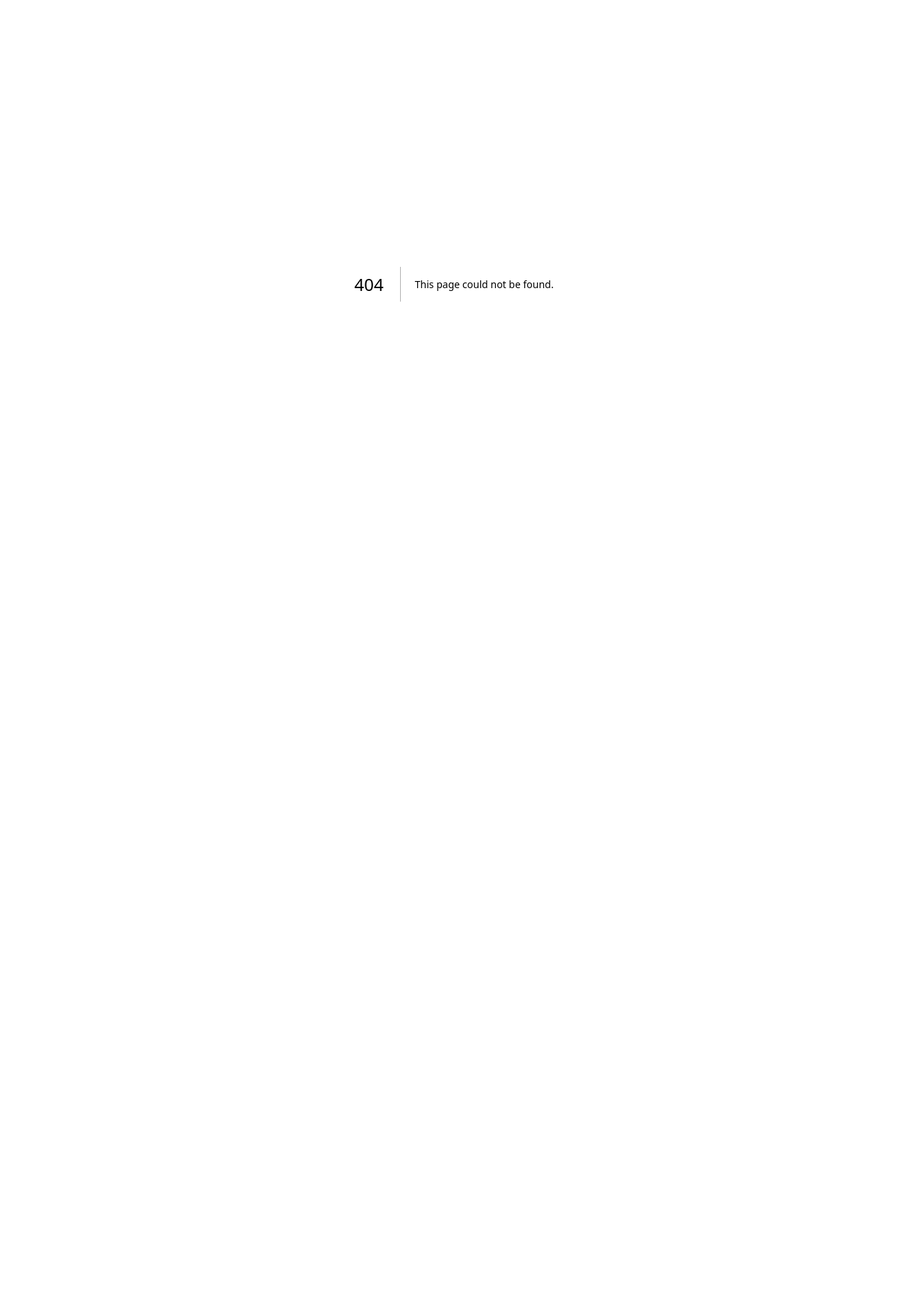
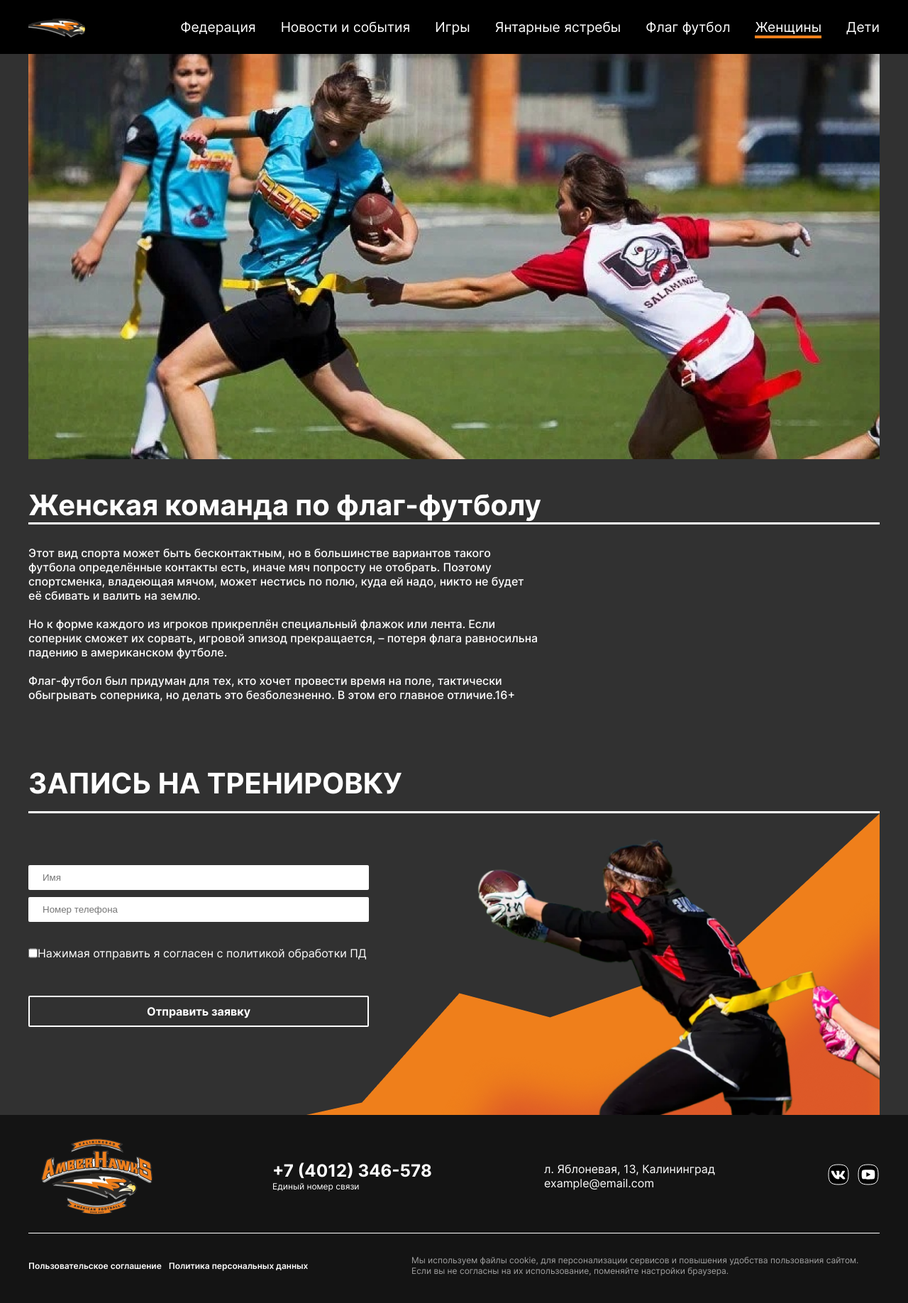
Before and after one commit to ElizavetaBiryukova/amber-hawks-frontend, a Next.js app: page /women in a window 1280 px wide. Before the commit this address had no page. Shown: the top 1836 px of the page at 71% size. Before the commit the page ends 800 px from the top, so only its background shows below. Built offline with nearby package versions, Linux system fonts and the light colour scheme.

Commit message:
add events and women pages

```diff
--- /dev/null
+++ b/src/app/women/page.jsx
@@ -0,0 +1,24 @@
+import styles from './page.module.css'
+import Navigation from '../../components/UI/navigation/Navigation';
+import Footer from "../../components/UI/footer/Footer";
+import FlagPage from '../../components/pages/Flag/FlagPage';
+import Form from '../../components/UI/form/Form';
+
+
+export default async function Flag() {
+    const imageForm = '/flag_form.png'
+    return (
+        <>
+            <Navigation />
+            <div className={styles.container}>
+                <main>
+                    <FlagPage />
+                    <div className={styles.container}>
+                        <Form img={imageForm} />
+                    </div>
+                </main>
+            </div>
+            <Footer />
+        </>
+    );
+}
--- /dev/null
+++ b/src/app/women/page.module.css
@@ -0,0 +1,4 @@
+.container {
+  max-width: 1200px;
+  margin: 0 auto;
+}
--- a/src/components/UI/navigation/Navigation.jsx
+++ b/src/components/UI/navigation/Navigation.jsx
@@ -30,6 +30,10 @@ export default function Navigation() {
       link: '/flag'
     },
     {
+      name: 'Женщины',
+      link: '/women'
+    },
+    {
       name: 'Дети',
       link: '/kids'
     },
--- a/src/components/pages/Team/PlayersItem/PlayersItem.jsx
+++ b/src/components/pages/Team/PlayersItem/PlayersItem.jsx
@@ -5,12 +5,13 @@ function PlayersItem({ player }) {
     return (
         <li className={styles.item}>
             <Image
+                className={styles.img}
                 src={player.photo}
                 alt='player'
                 width={360}
                 height={480}
             />
-            <h3 className={styles.name}>{player.first_name}</h3>
+            <h3 className={styles.name}>{player.first_name} {player.last_name}</h3>
             <p>{player.position}</p>
 
         </li>
--- a/src/components/pages/Team/PlayersItem/PlayersItem.module.css
+++ b/src/components/pages/Team/PlayersItem/PlayersItem.module.css
@@ -11,3 +11,7 @@
   font-size: 1.2em;
   text-transform: uppercase;
 }
+
+.img {
+  background: lightgrey;
+}
```
Also changed, not shown: src/api/api.jsx (+9 -0 lines), src/app/page.jsx (+0 -8 lines), src/components/pages/News/NewsItem/NewsItem.jsx (+19 -10 lines), src/components/pages/News/NewsList/NewsList.jsx (+9 -5 lines), public/amber.jpg (added).
